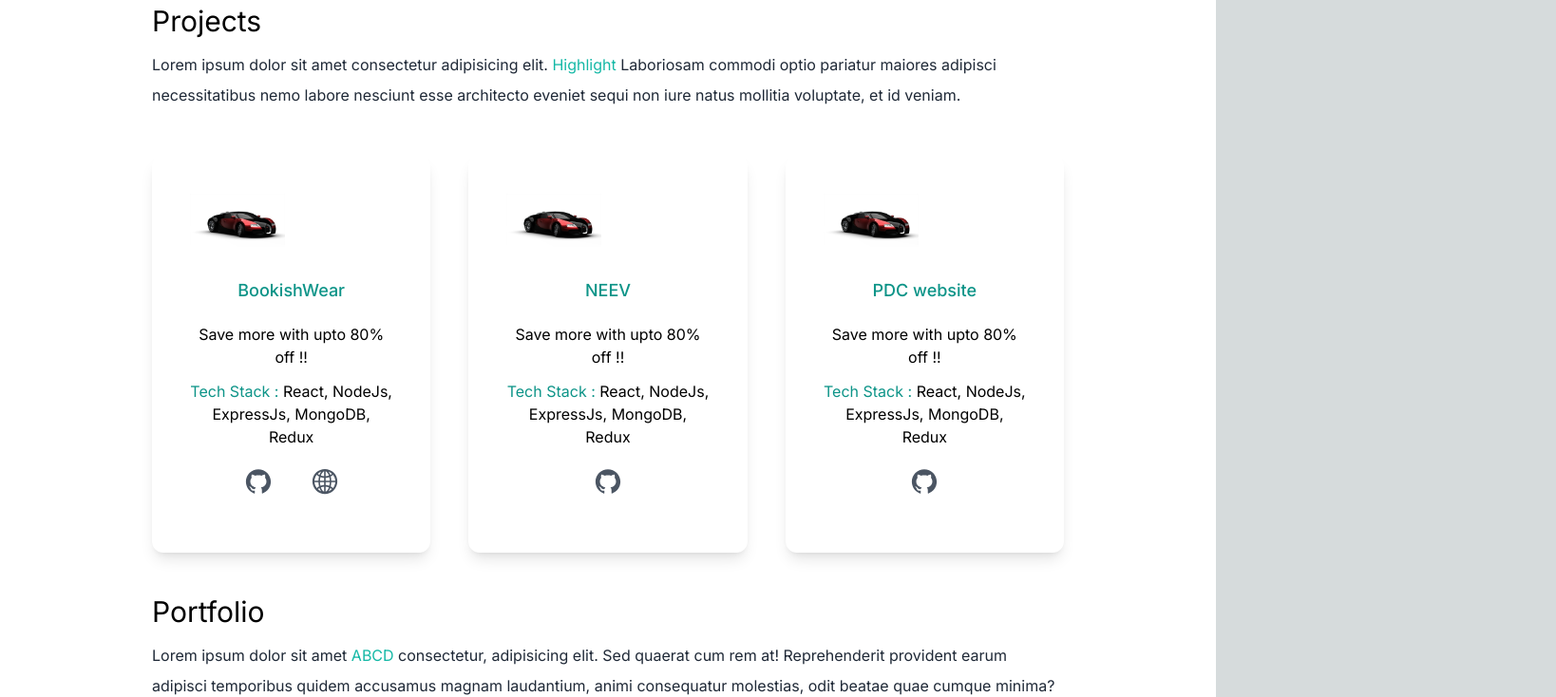
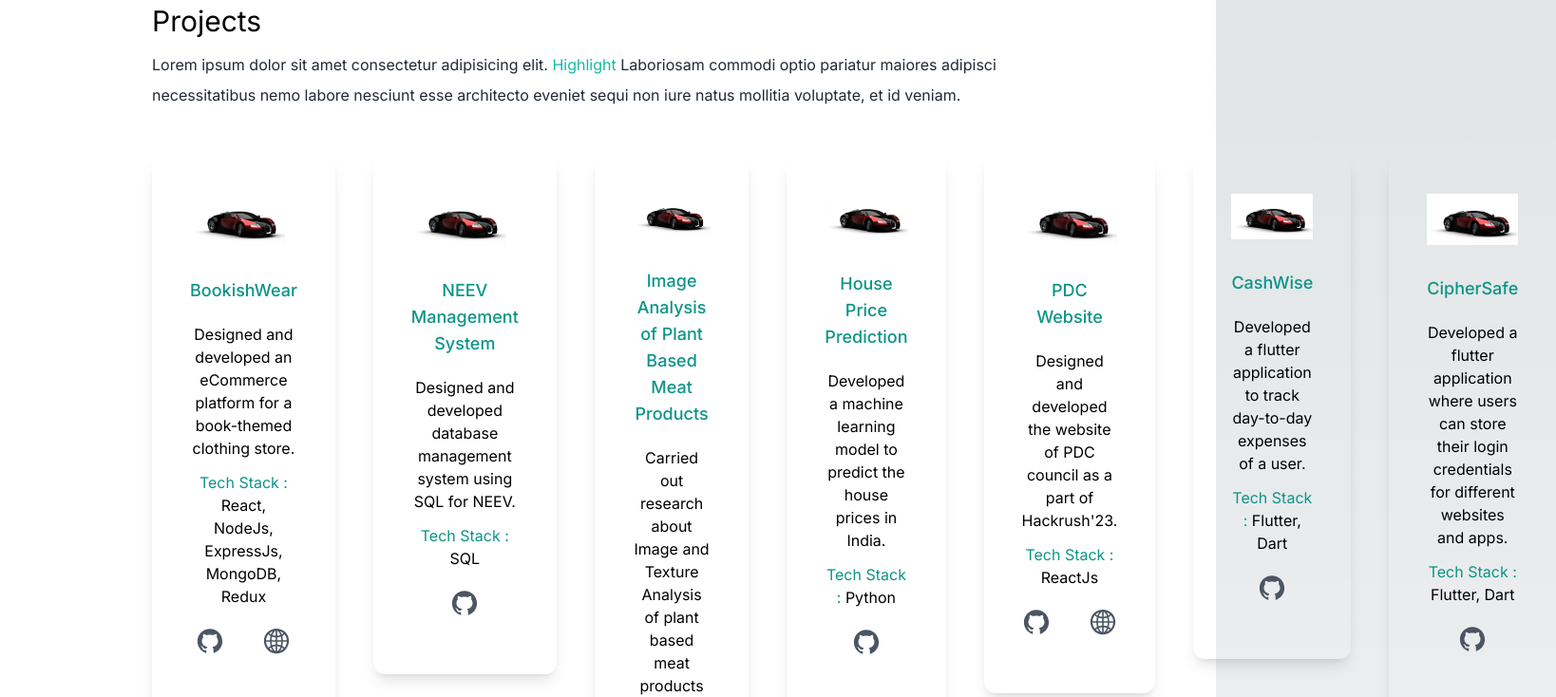
Before and after one commit to badalchowdhary/portfolio, a Next.js app: page / in a window 1280 px wide. Shown: the part 800-1534 px from the top of the page at 95% size, 1638 px wide, since content can reach past the window. Built offline with nearby package versions, Linux system fonts and the light colour scheme.

Commit message:
updated projects

```diff
--- a/app/data.js
+++ b/app/data.js
@@ -3,27 +3,63 @@ export const projects = [
         id: 1,
         img: "https://www.google.com/imgres?imgurl=https%3A%2F%2Fmiro.medium.com%2Fv2%2Fresize%3Afit%3A678%2F0*kxPYwfJmkXZ3iCWy.png&tbnid=INNC8jZSUNgFqM&vet=12ahUKEwjY-a7D3fCEAxXrxjgGHYiMAugQMygBegQIARBy..i&imgrefurl=https%3A%2F%2Filolo.medium.com%2Funderstanding-the-mern-stack-for-full-stack-development-d8c6978b5ecb&docid=SxQZC2neo9uZGM&w=678&h=370&q=mern%20stack%20image&ved=2ahUKEwjY-a7D3fCEAxXrxjgGHYiMAugQMygBegQIARBy",
         title: "BookishWear",
-        desc: "Save more with upto 80% off !!",
+        desc: "Designed and developed an eCommerce platform for a book-themed clothing store.",
         stack: "React, NodeJs, ExpressJs, MongoDB, Redux",
-        githubLink: "",
+        githubLink: "https://github.com/badalchowdhary/bookishwear_v2",
         webLink: "12345",
     },
     {
         id: 2,
         img: "https://www.google.com/imgres?imgurl=https%3A%2F%2Fmiro.medium.com%2Fv2%2Fresize%3Afit%3A678%2F0*kxPYwfJmkXZ3iCWy.png&tbnid=INNC8jZSUNgFqM&vet=12ahUKEwjY-a7D3fCEAxXrxjgGHYiMAugQMygBegQIARBy..i&imgrefurl=https%3A%2F%2Filolo.medium.com%2Funderstanding-the-mern-stack-for-full-stack-development-d8c6978b5ecb&docid=SxQZC2neo9uZGM&w=678&h=370&q=mern%20stack%20image&ved=2ahUKEwjY-a7D3fCEAxXrxjgGHYiMAugQMygBegQIARBy",
-        title: "NEEV",
-        desc: "Save more with upto 80% off !!",
-        stack: "React, NodeJs, ExpressJs, MongoDB, Redux",
-        githubLink: "",
+        title: "NEEV Management System",
+        desc: "Designed and developed database management system using SQL for NEEV.",
+        stack: "SQL",
+        githubLink: "https://github.com/badalchowdhary/NEEV_sql",
         webLink: "",
     },
     {
         id: 3,
         img: "https://www.google.com/imgres?imgurl=https%3A%2F%2Fmiro.medium.com%2Fv2%2Fresize%3Afit%3A678%2F0*kxPYwfJmkXZ3iCWy.png&tbnid=INNC8jZSUNgFqM&vet=12ahUKEwjY-a7D3fCEAxXrxjgGHYiMAugQMygBegQIARBy..i&imgrefurl=https%3A%2F%2Filolo.medium.com%2Funderstanding-the-mern-stack-for-full-stack-development-d8c6978b5ecb&docid=SxQZC2neo9uZGM&w=678&h=370&q=mern%20stack%20image&ved=2ahUKEwjY-a7D3fCEAxXrxjgGHYiMAugQMygBegQIARBy",
-        title: "PDC website",
-        desc: "Save more with upto 80% off !!",
-        stack: "React, NodeJs, ExpressJs, MongoDB, Redux",
-        githubLink: "",
+        title: "Image Analysis of Plant Based Meat Products",
+        desc: "Carried out research about Image and Texture Analysis of plant based meat products analogues.",
+        stack: "Python",
+        githubLink: "https://github.com/badalchowdhary/Food_Recognition",
+        webLink: "",
+    },
+    {
+        id: 4,
+        img: "https://www.google.com/imgres?imgurl=https%3A%2F%2Fmiro.medium.com%2Fv2%2Fresize%3Afit%3A678%2F0*kxPYwfJmkXZ3iCWy.png&tbnid=INNC8jZSUNgFqM&vet=12ahUKEwjY-a7D3fCEAxXrxjgGHYiMAugQMygBegQIARBy..i&imgrefurl=https%3A%2F%2Filolo.medium.com%2Funderstanding-the-mern-stack-for-full-stack-development-d8c6978b5ecb&docid=SxQZC2neo9uZGM&w=678&h=370&q=mern%20stack%20image&ved=2ahUKEwjY-a7D3fCEAxXrxjgGHYiMAugQMygBegQIARBy",
+        title: "House Price Prediction",
+        desc: "Developed a machine learning model to predict the house prices in India.",
+        stack: "Python",
+        githubLink: "https://github.com/badalchowdhary/HousePrice_Prediction",
+        webLink: "",
+    },
+    {
+        id: 5,
+        img: "https://www.google.com/imgres?imgurl=https%3A%2F%2Fmiro.medium.com%2Fv2%2Fresize%3Afit%3A678%2F0*kxPYwfJmkXZ3iCWy.png&tbnid=INNC8jZSUNgFqM&vet=12ahUKEwjY-a7D3fCEAxXrxjgGHYiMAugQMygBegQIARBy..i&imgrefurl=https%3A%2F%2Filolo.medium.com%2Funderstanding-the-mern-stack-for-full-stack-development-d8c6978b5ecb&docid=SxQZC2neo9uZGM&w=678&h=370&q=mern%20stack%20image&ved=2ahUKEwjY-a7D3fCEAxXrxjgGHYiMAugQMygBegQIARBy",
+        title: "PDC Website",
+        desc: "Designed and developed the website of PDC council as a part of Hackrush'23.",
+        stack: "ReactJs",
+        githubLink: "https://github.com/badalchowdhary/hackrush-23_pdc-website",
+        webLink: "https://badalchowdhary.github.io/hackrush-23_pdc-website/",
+    },
+    {
+        id: 6,
+        img: "https://www.google.com/imgres?imgurl=https%3A%2F%2Fmiro.medium.com%2Fv2%2Fresize%3Afit%3A678%2F0*kxPYwfJmkXZ3iCWy.png&tbnid=INNC8jZSUNgFqM&vet=12ahUKEwjY-a7D3fCEAxXrxjgGHYiMAugQMygBegQIARBy..i&imgrefurl=https%3A%2F%2Filolo.medium.com%2Funderstanding-the-mern-stack-for-full-stack-development-d8c6978b5ecb&docid=SxQZC2neo9uZGM&w=678&h=370&q=mern%20stack%20image&ved=2ahUKEwjY-a7D3fCEAxXrxjgGHYiMAugQMygBegQIARBy",
+        title: "CashWise",
+        desc: "Developed a flutter application to track day-to-day expenses of a user.",
+        stack: "Flutter, Dart",
+        githubLink: "https://github.com/badalchowdhary/CashWise",
+        webLink: "",
+    },
+    {
+        id: 7,
+        img: "https://www.google.com/imgres?imgurl=https%3A%2F%2Fmiro.medium.com%2Fv2%2Fresize%3Afit%3A678%2F0*kxPYwfJmkXZ3iCWy.png&tbnid=INNC8jZSUNgFqM&vet=12ahUKEwjY-a7D3fCEAxXrxjgGHYiMAugQMygBegQIARBy..i&imgrefurl=https%3A%2F%2Filolo.medium.com%2Funderstanding-the-mern-stack-for-full-stack-development-d8c6978b5ecb&docid=SxQZC2neo9uZGM&w=678&h=370&q=mern%20stack%20image&ved=2ahUKEwjY-a7D3fCEAxXrxjgGHYiMAugQMygBegQIARBy",
+        title: "CipherSafe",
+        desc: "Developed a flutter application where users can store their login credentials for different websites and apps.",
+        stack: "Flutter, Dart",
+        githubLink: "https://github.com/badalchowdhary/Cipher-Safe",
         webLink: "",
     }
 ];
```
